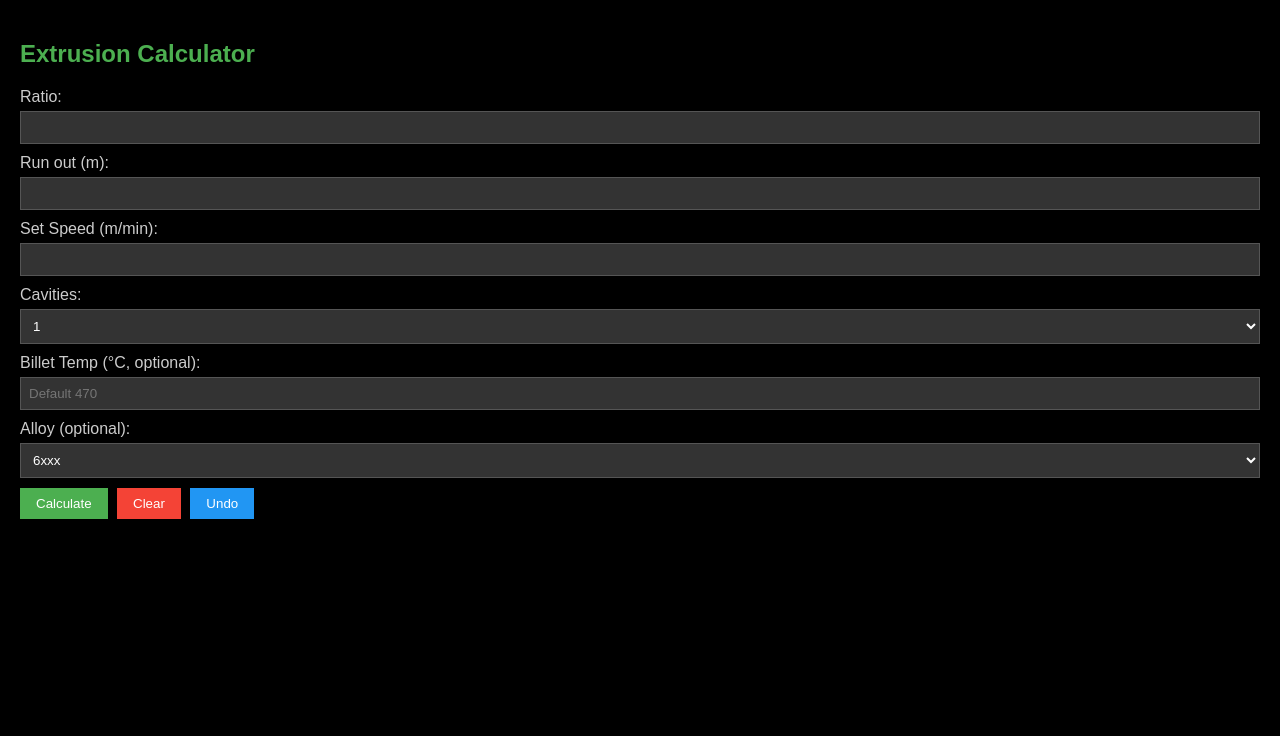
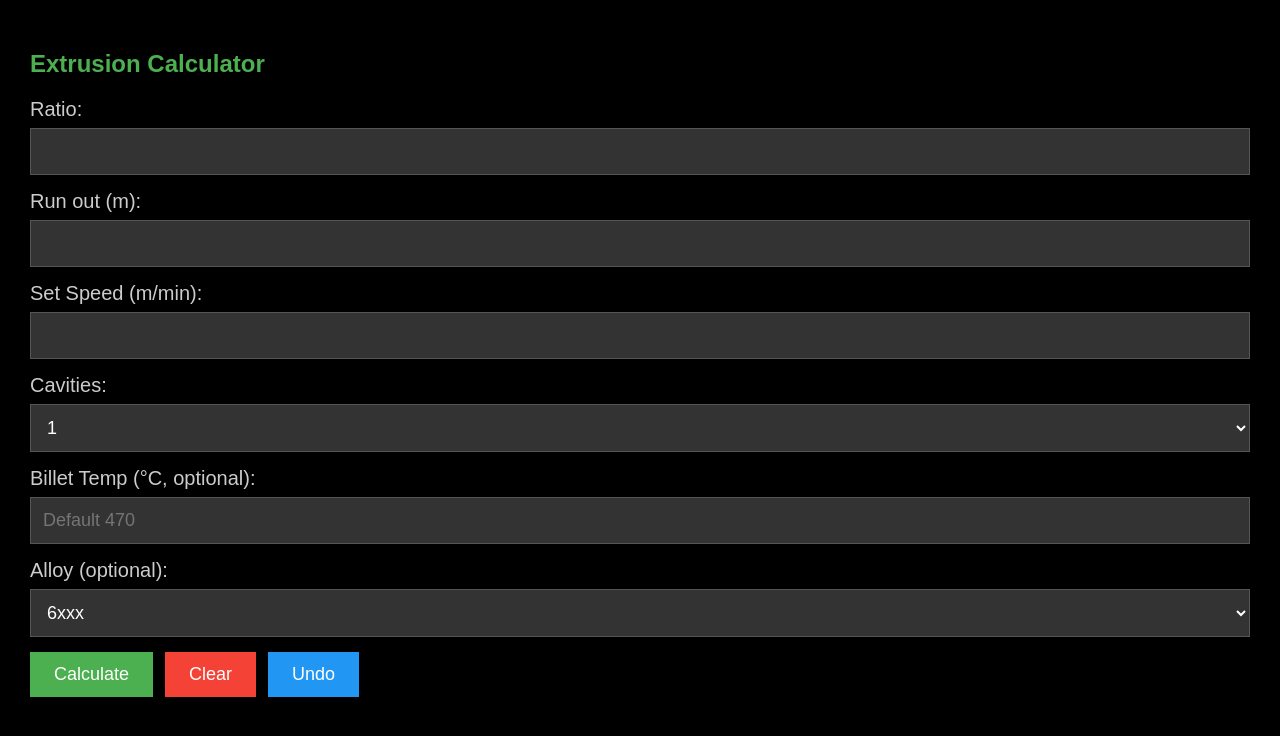
Before and after one commit to matknot/P1-Calculator, a plain HTML site: page templates/index.html in a window 1280 px wide. Drawn offline with Linux system fonts and the light colour scheme.

Commit message:
Update index.html

```diff
--- a/templates/index.html
+++ b/templates/index.html
@@ -5,17 +5,17 @@
     <meta name="viewport" content="width=device-width, initial-scale=1.0">
     <title>Extrusion Calc</title>
     <style>
-        body { font-family: Arial; max-width: 100%; margin: auto; padding: 20px; background: black; color: white; }
-        label { display: block; margin: 10px 0 5px; color: #ccc; }
-        input, select { width: 100%; padding: 8px; box-sizing: border-box; background: #333; color: white; border: 1px solid #555; }
-        button { margin: 10px 5px 0 0; padding: 8px 16px; background: #4CAF50; color: white; border: none; cursor: pointer; }
+        body { font-family: Arial; max-width: 100%; margin: auto; padding: 30px; background: black; color: white; font-size: 18px; }
+        label { display: block; margin: 15px 0 7px; color: #ccc; font-size: 20px; }
+        input, select { width: 100%; padding: 12px; box-sizing: border-box; background: #333; color: white; border: 1px solid #555; font-size: 18px; }
+        button { margin: 15px 7px 0 0; padding: 12px 24px; background: #4CAF50; color: white; border: none; cursor: pointer; font-size: 18px; }
         button:hover { background: #45a049; }
-        #results { margin-top: 20px; padding: 10px; border: 1px solid #555; display: none; background: #222; }
-        @media (max-width: 828px) { body { padding: 10px; } }
+        #results { margin-top: 30px; padding: 15px; border: 1px solid #555; display: none; background: #222; font-size: 18px; }
+        @media (max-width: 828px) { body { padding: 15px; font-size: 16px; } label { font-size: 18px; } input, select, button { font-size: 16px; } }
     </style>
 </head>
 <body>
-    <h2 style="color: #4CAF50;">Extrusion Calculator</h2>
+    <h2 style="color: #4CAF50; font-size: 24px;">Extrusion Calculator</h2>
     <form id="calcForm">
         <label for="ratio">Ratio:</label>
         <input type="number" id="ratio" name="ratio" step="0.1" min="0">
```
